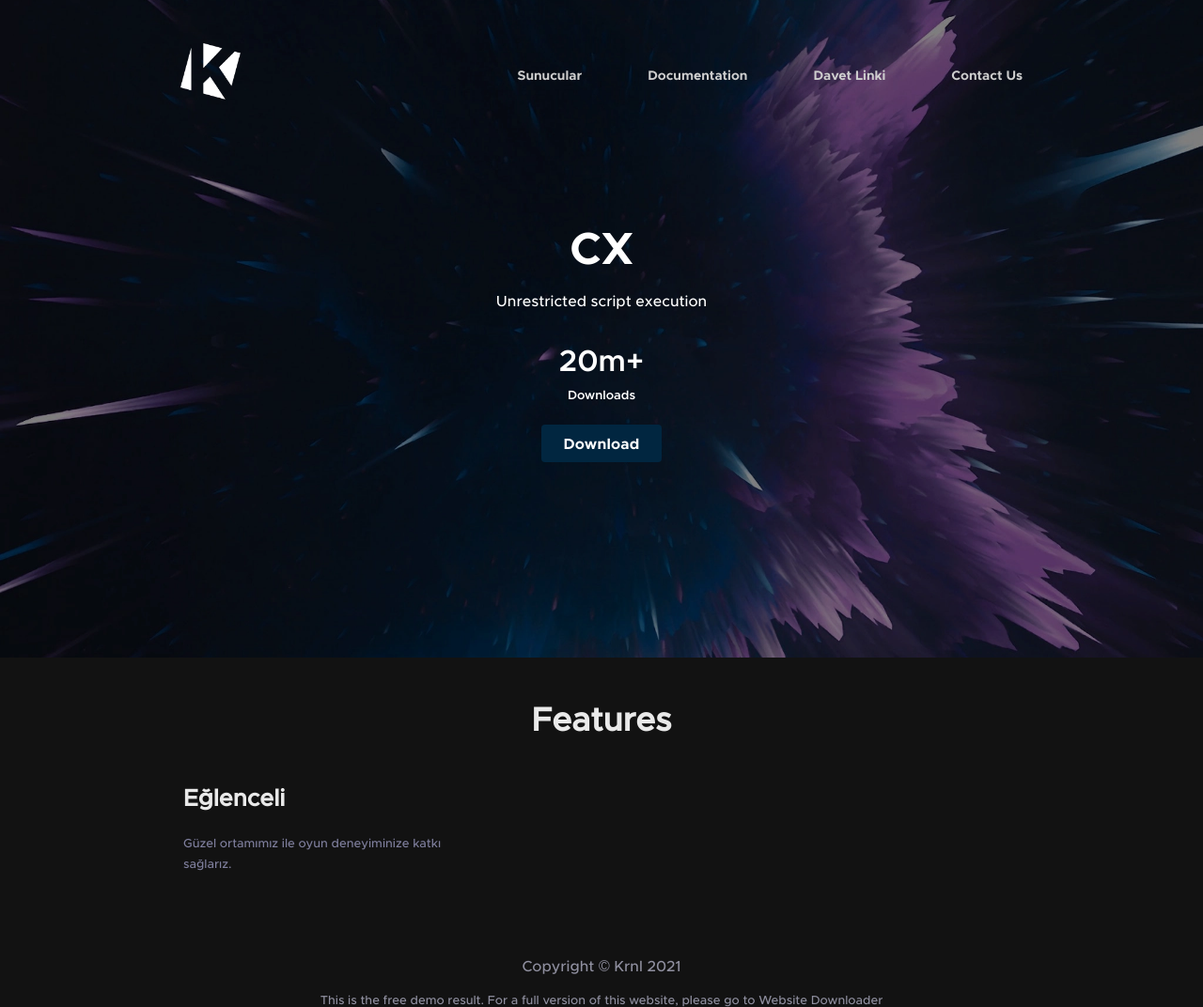
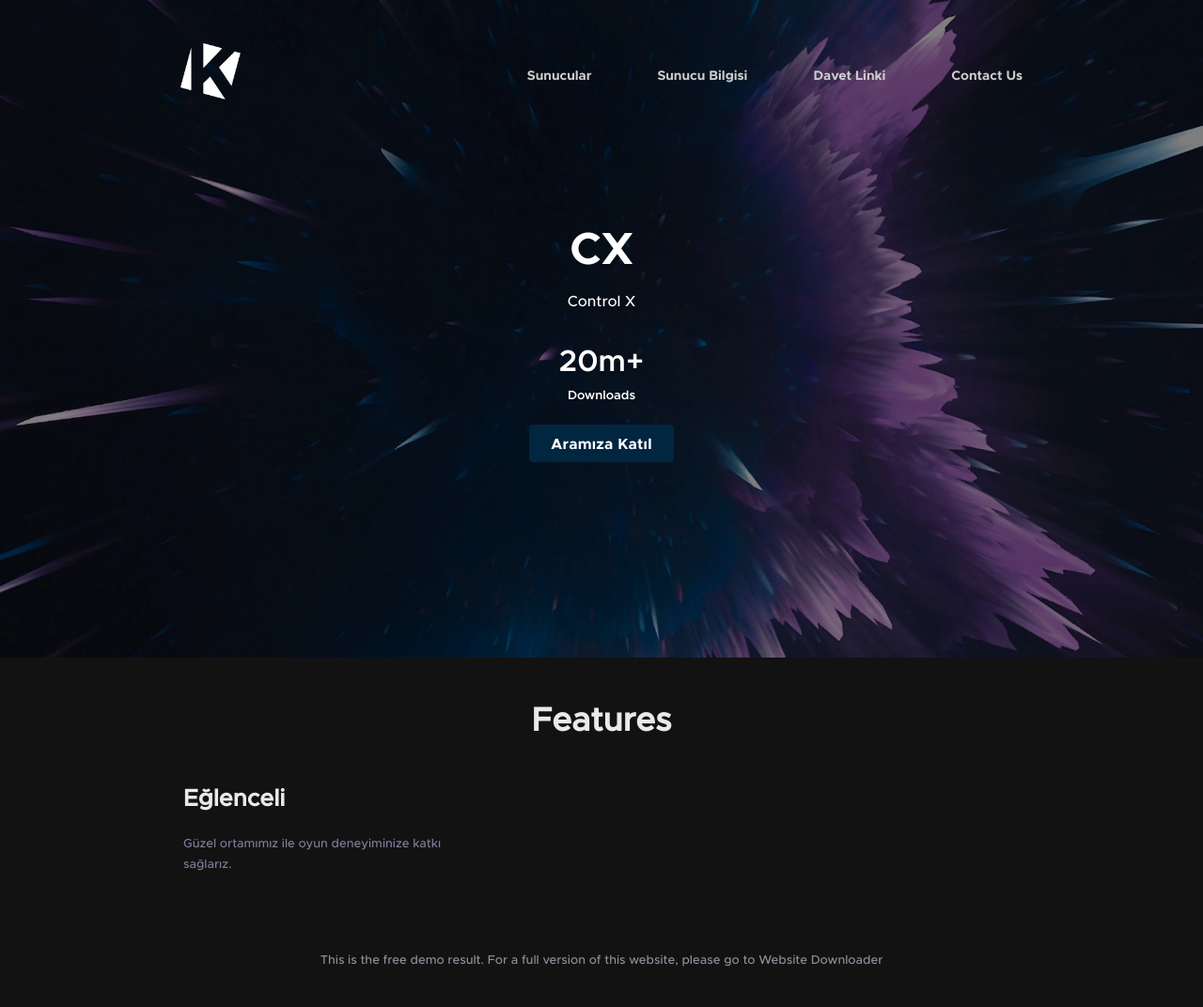
Before and after one commit to hidayetbugra/CX, a plain HTML site: page index.html in a window 1280 px wide. Shown: the top 1072 px of the page at 94% size. After the commit the page ends 1029 px from the top, so only its background shows below. Drawn offline with Linux system fonts and the light colour scheme.

Commit message:
Update index.html

```diff
--- a/index.html
+++ b/index.html
@@ -21,7 +21,7 @@
 <a href="faq.html"><span>Sunucular</span></a>
 </li>
 <li class="refobject">
-<a href="predocs.html"><span>Documentation</span></a>
+<a href="predocs.html"><span>Sunucu Bilgisi</span></a>
 </li>
 <li class="refobject">
 <a href="invite.html"><span>Davet Linki</span></a>
@@ -35,12 +35,12 @@
 <div class="maincontainer">
 <div class="submaincontainer">
 <h1 class="titlebigcock">CX</h1>
-<div class="afterbigcocking">Unrestricted script execution</div>
+<div class="afterbigcocking">Control X</div>
 <div class="afterbigcocking" style="font-family: Metropolis-SemiBold; margin-top:20px;"><h1 style="margin-bottom:-10;">20m+</h1><h5>Downloads</h5></div>
 <div class="afterbigcocking"></div>
 <div class="downloadcontainer">
 <div style="width: 188px;height: 40px; margin: 0 auto;">
-<a href="invite.html"><button type="button" class="buttonround">Download</button></a>
+<a href="invite.html"><button type="button" class="buttonround">Aramıza Katıl</button></a>
 </div>
 </div>
 </div>
@@ -79,7 +79,7 @@
 </section>
 <footer class="copfooter">
 <div>
-<p align="center" style="vertical-align: middle;">Copyright © Krnl 2021</p>
+<p align="center" style="vertical-align: middle;"></p>
 </div>
 </footer>
 <script data-cfasync="false" src="cdn-cgi/scripts/5c5dd728/cloudflare-static/email-decode.min.js"></script><script src="cdn-cgi/scripts/7d0fa10a/cloudflare-static/rocket-loader.min.js" data-cf-settings="a1fb607187b0a00454e895b8-|49" defer=""></script><center><font size="2">This is the free demo result. For a full version of this website, please go to  <a href="https://www6.waybackmachinedownloader.com/website-downloader-online/scrape-all-files/">Website Downloader</a></font></center></body>
```
